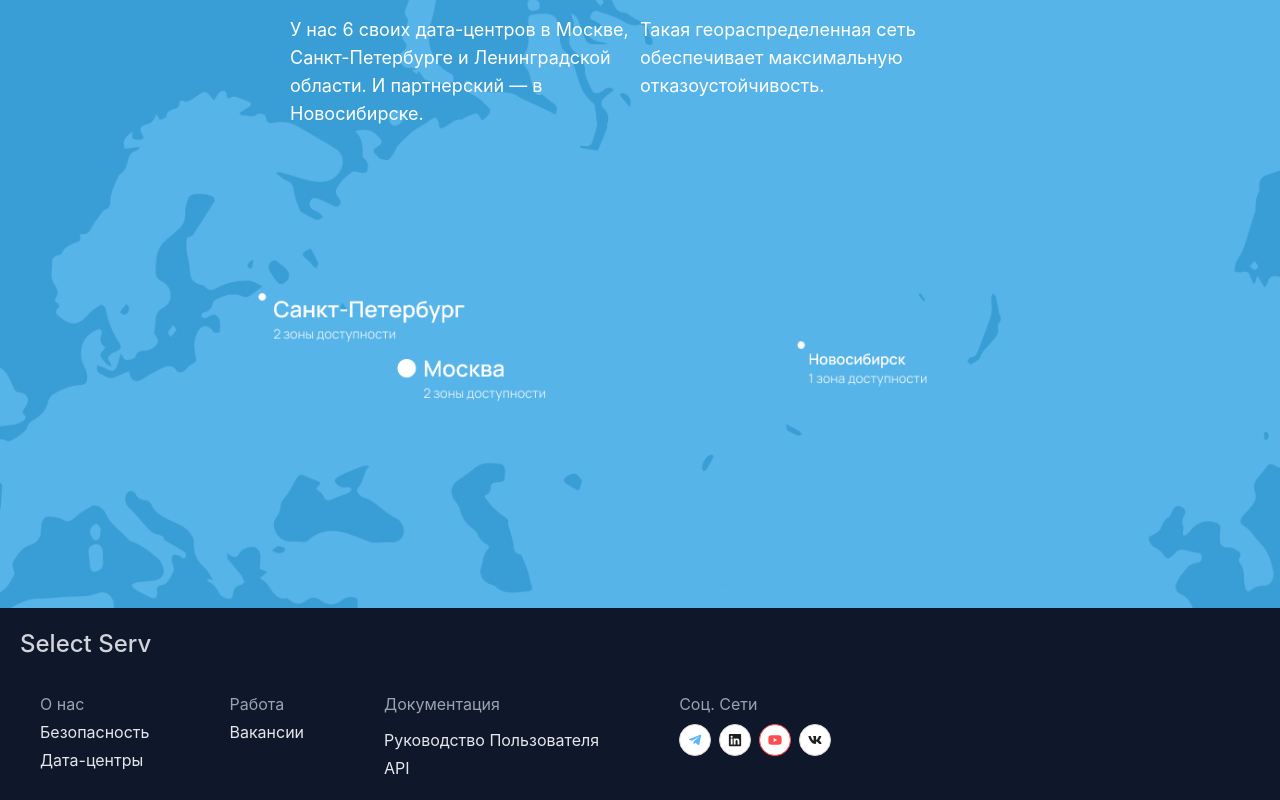
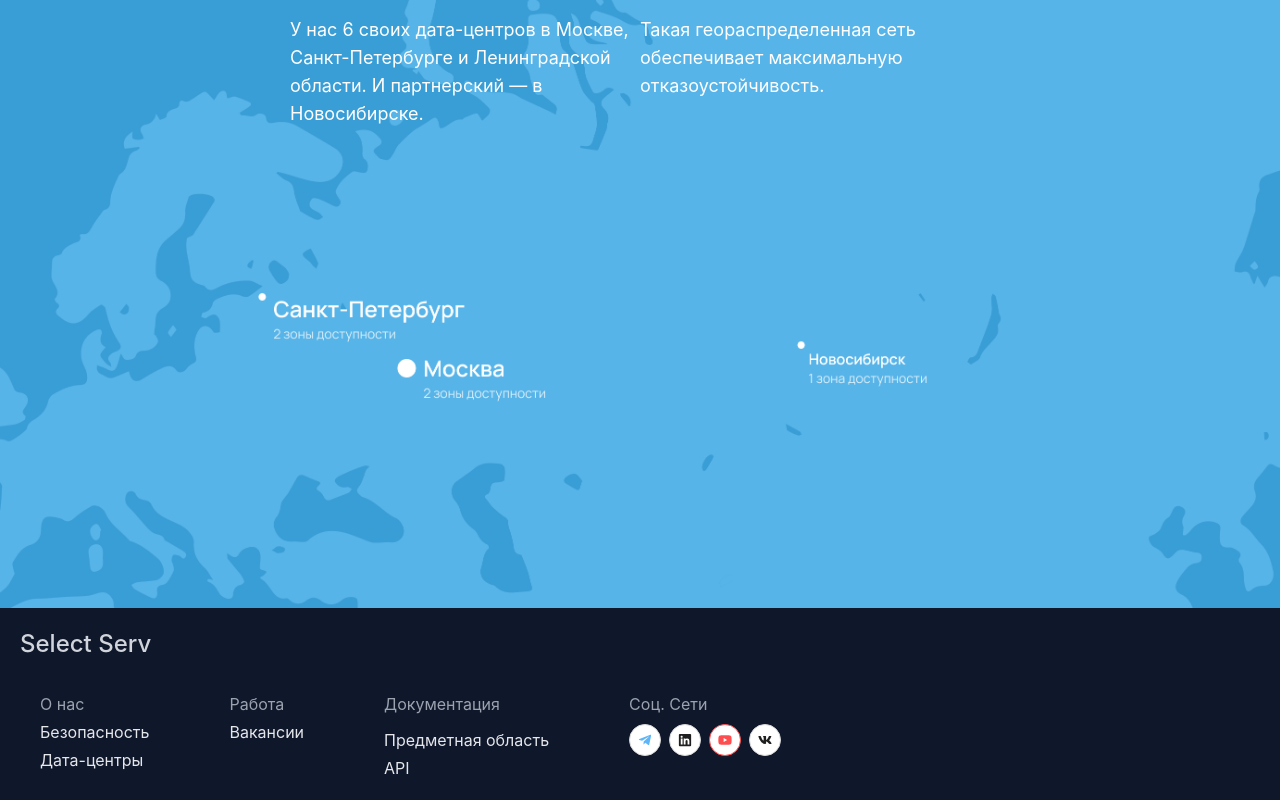
Before and after one commit to BibaBlloba/SelectServ2, a React (Vite) app in the folder frontend/: page / in a window 1280 px wide. Shown: the part 3526-4326 px from the top of the page. Built offline with nearby package versions, Linux system fonts and the light colour scheme; no server answers.

Commit message:
Footer text

```diff
--- a/frontend/src/components/Footer.jsx
+++ b/frontend/src/components/Footer.jsx
@@ -25,7 +25,7 @@ const Footer = () => {
             target="_blank"
             className=""
           >
-            Руководство Пользователя
+            Предметная область
           </a>
           <a className="">API</a>
         </div>
@@ -46,7 +46,10 @@ const Footer = () => {
             </a>
             <a>
               <Button color="danger" variant="outlined" shape="circle">
-                <a href="https://youtu.be/dQw4w9WgXcQ?si=kZmdDEeWsQ7c97mi" target="_blank">
+                <a
+                  href="https://youtu.be/dQw4w9WgXcQ?si=kZmdDEeWsQ7c97mi"
+                  target="_blank"
+                >
                   <FaYoutube />
                 </a>
               </Button>
```
